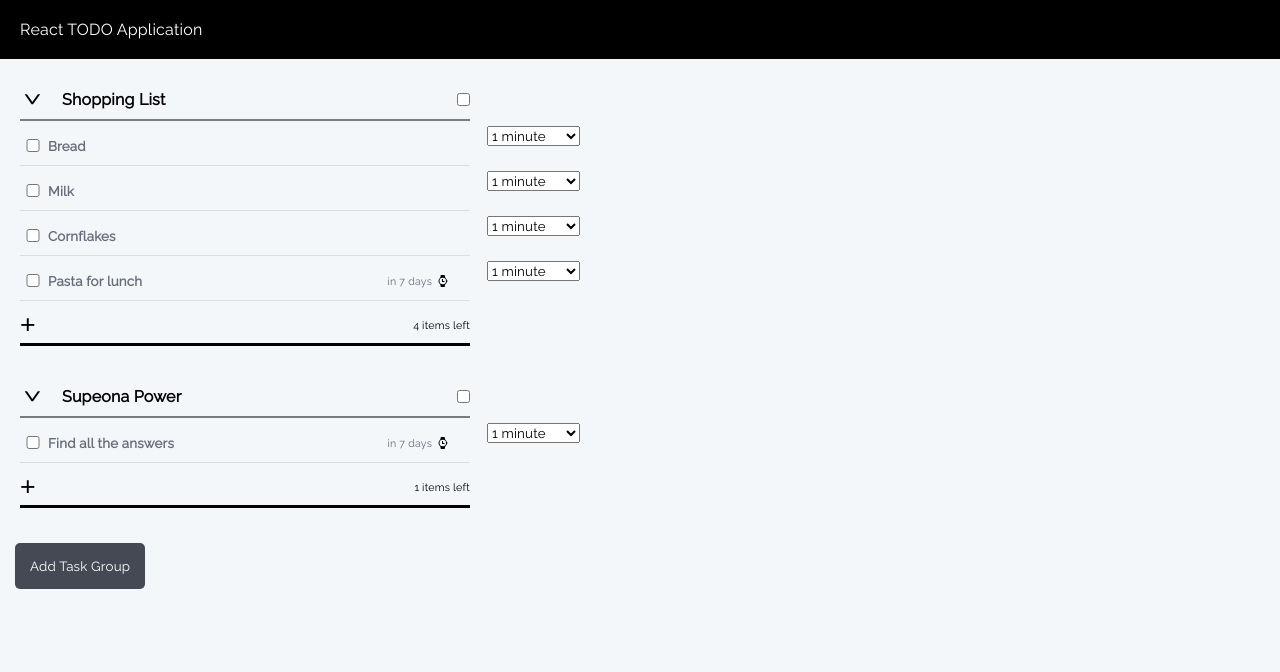
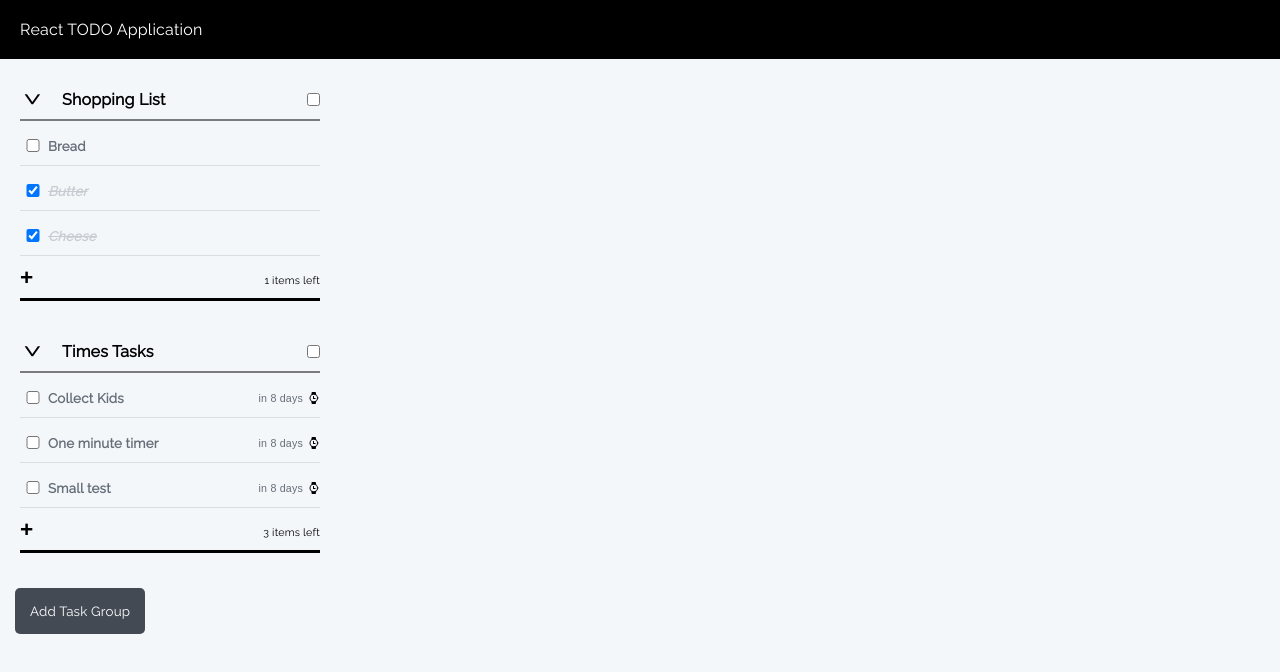
Before and after one commit to dhenniga/react-todo, a React (Create React App) app: page / in a window 1280 px wide. Shown: the top 672 px of the page. Built offline with nearby package versions, Linux system fonts and the light colour scheme; data requests are answered from the project's data file.

Commit message:
Added modal for time entry

```diff
--- a/src/App.css
+++ b/src/App.css
@@ -1,4 +1,3 @@
-
 @font-face {
   font-family: rs_thin;
   src: url(./fonts/roboto_slab/thin.ttf);
@@ -55,4 +54,5 @@
   font-family: rw_regular;
   font-weight: 100;
   letter-spacing: 0.2px;
+  /* box-shadow: inset 0 0 0 1px rgba(0,0,0,0.1); */
 }
--- a/src/App.js
+++ b/src/App.js
@@ -58,7 +58,8 @@ const App = () => {
                 text,
                 isChecked,
                 dateCreated,
-                dateToBeCompleted
+                dateToBeCompleted,
+                taskCompletedTime
               }, key) =>
 
                 <Task
@@ -69,6 +70,7 @@ const App = () => {
                   updateTasks={updateTasks}
                   dateCreated={dateCreated}
                   dateToBeCompleted={dateToBeCompleted}
+                  taskCompletedTime={taskCompletedTime}
                 />
 
               )(node)
--- a/src/app.styled.js
+++ b/src/app.styled.js
@@ -6,7 +6,10 @@ export const AddTask = styled.button`
   padding: 0px;
   border: 0px;
   font-family: sans-serif;
-  font-size: 20pt;
+  position: relative;
+  top: -2px;
+  font-weight: 600;
+  font-size: 17pt;
   cursor: pointer;
   background-color: transparent;
   transition: transform 0.5s cubic-bezier(0,0,0,1);
--- /dev/null
+++ b/src/buttons/delete.jsx
@@ -0,0 +1,33 @@
+import React from "react";
+import styled from "styled-components";
+
+const Button = styled.button`
+  border: none;
+  width: 16px;
+  height: 16px;
+  margin: 0px;
+  margin-left: 5px;
+  outline: 0px;
+  padding: 0px;
+  cursor: pointer;
+  opacity: 1;
+  background-color: transparent;
+  transition: 0.3s cubic-bezier(0,0,0,1);
+  transition-property: opacity, transform;
+
+  &:hover {
+    transform: scale(1.1);
+  }
+`;
+
+const DeleteButton = ({ handleClick }) =>
+  <Button
+    onClick={handleClick}>
+    <svg
+      width="16"
+      height="16">
+      <path d="M8 1a7 7 0 100 14A7 7 0 008 1zm2.421 10.467L8.005 9.074 5.603 11.5l-1.07-1.069 2.395-2.425L4.5 5.603l1.07-1.069 2.423 2.393L10.388 4.5l1.079 1.079-2.392 2.415 2.425 2.394z" fill="red" />
+    </svg>
+  </Button>
+
+export default DeleteButton
--- a/src/task-group/task-group.styled.js
+++ b/src/task-group/task-group.styled.js
@@ -2,7 +2,7 @@ import styled from "styled-components";
 
 export const Container = styled.div`
   text-align: left;
-  width: 450px;
+  width: 300px;
   padding: 10px;
   margin: 10px;
   position: relative;
@@ -24,7 +24,7 @@ export const Input = styled.input`
   text-overflow: ellipsis;
   overflow: hidden;
   white-space: nowrap;
-  margin-right: 40px;
+  margin-right: 15px;
   user-select: none;
   background-color: transparent;
   border: none;
--- a/src/task/task.js
+++ b/src/task/task.js
@@ -1,14 +1,8 @@
-import React, { useState } from "react";
+import React, { useState, useEffect, useRef } from "react";
 import useTask from "../useTask";
 import Time from "../time/time";
-
-import {
-  Container,
-  Checkbox,
-  Input,
-  DeleteButton,
-  SettingsContainer
-} from "./task.styled";
+import { Container, Checkbox, Input, SettingsContainer, TimeContainer, StyledMoment, TimePassingBar } from "./task.styled";
+import DeleteButton from "../buttons/delete";
 
 const Expression = ({
   id,
@@ -16,16 +10,56 @@ const Expression = ({
   isChecked,
   updateTasks,
   dateCreated,
-  dateToBeCompleted
+  dateToBeCompleted,
+  taskCompletedTime
 }) => {
 
   const {
     toggleTask,
     deleteTask,
-    renameTask
+    renameTask,
+    calculateRemainingPercentage
   } = useTask(updateTasks);
 
+
+  let percentageRemaining = calculateRemainingPercentage(dateCreated, dateToBeCompleted);
+
+  const barRef = useRef();
   const [isActive, setIsActive] = useState(isChecked);
+  const [percentage, setPercentage] = useState(percentageRemaining);
+
+  const gradientColours = () => {
+
+    let res;
+
+    const colors = [
+      "transparent",
+      "YellowGreen",
+      "Orange",
+      "OrangeRed",
+      "Red"
+    ];
+
+    if (percentage >= 0 && percentage < 75) { res = colors[1]; }
+    else if (percentage > 75 && percentage < 85) { res = colors[2]; }
+    else if (percentage > 85 && percentage < 95) { res = colors[3]; }
+    else if (percentage > 95 && percentage < 100) { res = colors[4]; }
+    else if (percentage > 100) { res = "transparent"; } else { res = colors[0] }
+    barRef.current.style.backgroundColor = res;
+  }
+
+  useEffect(() => {
+
+    if (percentage >= 105 || !dateToBeCompleted || taskCompletedTime) { return "" };
+
+    const intervalId = setInterval(() => {
+      setPercentage(calculateRemainingPercentage(dateCreated, dateToBeCompleted));
+      gradientColours();
+    }, 1000);
+
+    return () => clearInterval(intervalId);
+
+  });
 
   return (
 
@@ -43,15 +77,29 @@ const Expression = ({
       <Input
         type="text"
         checked={isActive}
-        onBlur={event =>
-          renameTask(
-            id,
-            event.target.value
-          )}
+        onBlur={event => renameTask(id, event.target.value)}
         defaultValue={text}
         onChange={() => { }}
         placeholder="Enter task name..."
       />
+
+      {
+        dateToBeCompleted &&
+        <TimeContainer>
+
+          <StyledMoment
+            interval={60000}
+            to={dateToBeCompleted}
+          />
+
+          <svg
+            width="12"
+            height="12">
+            <path d="M6 6h1.5v.999H5.003v-3H6zm4.5-.501h-.533a4.134 4.134 0 00-1.323-2.546C8 2.37 8.027 1.83 7.715 0H3.788c-.315 1.83-.286 2.37-.93 2.953a4.128 4.128 0 00.002 6.125c.64.584.616 1.134.927 2.922h3.927c.31-1.788.286-2.34.927-2.922a4.136 4.136 0 001.33-2.577h.53zm-4.748 3.75a3.25 3.25 0 110-6.5 3.25 3.25 0 010 6.5z" />
+          </svg>
+
+        </TimeContainer>
+      }
 
       <SettingsContainer>
 
@@ -60,14 +108,19 @@ const Expression = ({
           dateCreated={dateCreated}
           dateToBeCompleted={dateToBeCompleted}
           updateTasks={updateTasks}
+          taskCompletedTime={taskCompletedTime}
         />
 
         <DeleteButton
-          onClick={() => deleteTask(id)}>
-          x
-      </DeleteButton>
+          handleClick={() => deleteTask(id)}
+        />
 
       </SettingsContainer>
+
+      <TimePassingBar
+        percentage={percentage}
+        ref={barRef}
+      />
 
     </Container >
 
--- a/src/task/task.styled.js
+++ b/src/task/task.styled.js
@@ -1,21 +1,26 @@
 import styled, { css } from "styled-components";
+import Moment from "react-moment";
 
-export const DeleteButton = styled.button`
-  background-color: red;
-  height: 16px;
-  width: 16px;
-  border-radius: 3px;
-  border: none;
-  outline: 0px;
-  color: white;
-  cursor: pointer;
-  font-family: sans-serif;
-  text-align: center;
-  line-height: 0px;
-  font-weight: 400;
-  font-size: 9pt;
-  opacity: 0;
-  transition: opacity 0.3s cubic-bezier(0,0,0,1);
+export const StyledMoment = styled(Moment)`
+   font-size: 8pt;
+    font-weight: 400;
+    font-family: sans-serif;
+    color: #656d78;
+    margin-right: 5px;
+`;
+
+export const TimeContainer = styled.div`
+display: grid;
+    grid-template-columns: 1fr 12px;
+    align-items: center;`;
+
+export const SettingsContainer = styled.div`
+  display: none;
+  grid-template-columns: 1fr max-content max-content;;
+  align-items: center;
+  overflow: hidden;
+  width: 0px;
+  margin-left: 20px;
 `;
 
 export const Container = styled.div`
@@ -32,8 +37,14 @@ export const Container = styled.div`
 
   &:hover {
     border-bottom-color: #656d78;
-    ${DeleteButton} {
-      opacity: 1 !important;
+    ${SettingsContainer} {
+      display: grid;
+      width: fit-content !important;
+      grid-template-columns: 1fr max-content max-content !important;
+    }
+
+    ${TimeContainer} {
+      display: none;
     }
   }
 `;
@@ -46,7 +57,7 @@ export const Input = styled.input`
   background-color: transparent;
   border: 0px;
   outline: 0px;
-  width: calc(100% - 35px);
+  width: calc(100% - 10px);
   text-overflow: ellipsis;
   white-space: nowrap;
 
@@ -66,8 +77,15 @@ export const Checkbox = styled.input`
   margin: auto 0px;
 `;
 
-export const SettingsContainer = styled.div`
-  display: grid;
-  grid-template-columns: 1fr max-content max-content;
-  align-items: center;
+export const TimePassingBar = styled.div`
+  height: 3px;
+  max-width: 100%;
+  transition: 1s cubic-bezier(0.5,0.5,0.5,0.5);
+  transition-property: background-color, width;
+  width: ${props => props.percentage}%;
+  position: absolute;
+  bottom: -1px;
+  left: 0;
+  pointer-events: none;
+  z-index: 0
 `;
--- a/src/time/time.jsx
+++ b/src/time/time.jsx
@@ -1,120 +1,67 @@
-import React, { Fragment, useState, useEffect } from "react";
+import React, { Fragment, useState } from "react";
 import useTask from "../useTask";
-import Moment from "react-moment";
 import moment from "moment";
+import styled from "styled-components";
 
-let barRef = null;
+const Button = styled.button`
+  border: 0px;
+  background-color: transparent;
+  margin: 0px 5px;
+  padding: 0;
+  height: 16px;
+  width: 16px;
+`;
+
+const TimeContainerBackground = styled.div`
+  background-color: rgba(0,0,0,0.5);
+  height: 100vh;
+  width: 100vw;
+  position: fixed;
+  top: 0;
+  left: 0;
+  display: grid;
+  justify-content: center;
+  align-items: center;
+`;
+
 
 const Time = ({
   id,
-  dateCreated,
-  dateToBeCompleted,
   updateTasks
 }) => {
 
+  const [isOpen, setIsOpen] = useState(false);
+
   const {
-    calculateRemainingPercentage,
     updateDateToBeCompleted
   } = useTask(updateTasks);
-
-  let percentageRemaining = calculateRemainingPercentage(dateCreated, dateToBeCompleted);
-
-  const [percentage, setPercentage] = useState(percentageRemaining);
-
-  const gradientColours = () => {
-
-    const colors = [
-      "transparent",
-      "YellowGreen",
-      "DarkOrange",
-      "OrangeRed",
-      "Red"
-    ];
-
-    let res;
-
-    if (percentage >= 0 && percentage < 75) { res = colors[1]; }
-    else if (percentage > 75 && percentage < 85) { res = colors[2]; }
-    else if (percentage > 85 && percentage < 95) { res = colors[3]; }
-    else if (percentage > 95 && percentage < 100) { res = colors[4]; }
-    else if (percentage > 100) { res = "transparent"; } else { res = colors[0] }
-    // console.log(res);
-    // console.log(percentage)
-    barRef.style.backgroundColor = res;
-  }
-
-  useEffect(() => {
-
-    if (percentage >= 105 || !dateToBeCompleted) { return "" };
-
-    const intervalId = setInterval(() => {
-      setPercentage(calculateRemainingPercentage(dateCreated, dateToBeCompleted));
-      gradientColours();
-    }, 1000);
-
-    return () => clearInterval(intervalId);
-
-  });
-
-
-
 
   return (
 
     <Fragment>
 
-      <div
-        style={{
-          display: "grid",
-          gridTemplateColumns: "1fr max-content max-content",
-          alignItems: "center"
-        }}>
+      <Button
+        onClick={() => setIsOpen(!isOpen)}>
+
+        <svg
+          width="16"
+          height="16"
+          clip-rule="evenodd"
+          fill-rule="evenodd">
+          <path d="M12.086 1.583c-.552 0-1.105.156-1.586.469a7.035 7.035 0 014.033 4.03 2.913 2.913 0 00-2.447-4.499M8 13.25a4.673 4.673 0 01-4.667-4.667A4.673 4.673 0 018 3.916a4.673 4.673 0 014.668 4.667A4.673 4.673 0 018 13.25m5.835-4.667a5.834 5.834 0 10-11.67 0c0 2.518 1.802 5.834 5.835 5.834 4.043 0 5.835-3.321 5.835-5.834m-12.367-2.5a2.913 2.913 0 014.031-4.031 7.022 7.022 0 00-4.031 4.031m7.114 2.5V5.666H7.416V9.75h3.5V8.583z" />
+        </svg>
+
+      </Button>
 
 
-
-        {
-          dateToBeCompleted &&
-          <Fragment>
-            <Moment
-              interval={60000}
-              style={{
-                // position: "relative",
-                fontSize: "8pt",
-                // top: "9px",
-                color: "#656d78",
-                marginRight: "5px"
-              }}
-              to={dateToBeCompleted}
-            />
-
-            <svg
-              width="12"
-              height="12"
-              style={{
-                marginRight: "5px"
-              }}>
-              <path d="M6 6h1.5v.999H5.003v-3H6zm4.5-.501h-.533a4.134 4.134 0 00-1.323-2.546C8 2.37 8.027 1.83 7.715 0H3.788c-.315 1.83-.286 2.37-.93 2.953a4.128 4.128 0 00.002 6.125c.64.584.616 1.134.927 2.922h3.927c.31-1.788.286-2.34.927-2.922a4.136 4.136 0 001.33-2.577h.53zm-4.748 3.75a3.25 3.25 0 110-6.5 3.25 3.25 0 010 6.5z" />
-            </svg>
-          </Fragment>
-        }
-
-      </div>
-
+      {isOpen && <TimeContainerBackground>
 
         <select
-        style={{
-          position: "absolute",
-          top: 0,
-          right: "-110px",
-          zIndex: 2000
-        }}
           onChange={event => {
-          console.log(event.target.value);
-          return (updateDateToBeCompleted(
-            id,
-            event.target.value
-          ))
+            setIsOpen(false);
+            return (updateDateToBeCompleted(id, event.target.value))
           }}>
+          <option disabled selected value>select a time</option>
           <option value={new Date(moment().add('minutes', 1))}>1 minute</option>
           <option value={new Date(moment().add('minutes', 5))}>5 minutes</option>
           <option value={new Date(moment().add('minutes', 10))}>10 minutes</option>
@@ -126,26 +73,12 @@ const Time = ({
           <option value={new Date(moment().add('minutes', 120))}>2 hours</option>
         </select>
 
-
-      <div
-        ref={elem => (barRef = elem)}
-        style={{
-          height: "3px",
-          maxWidth: "100%",
-          transition: "1s cubic-bezier(0.5,0.5,0.5,0.5)",
-          transitionProperty: "background-color, width",
-          width: `${percentage}%`,
-          position: "absolute",
-          bottom: "-1px",
-          left: 0,
-          pointerEvents: "none",
-          zIndex: 0
-        }}
-      />
+      </TimeContainerBackground>}
 
     </Fragment>
 
   )
-}
+
+};
 
 export default Time;
--- a/src/useTask.js
+++ b/src/useTask.js
@@ -1,7 +1,7 @@
 import axios from "axios";
 import { converter } from "./app.service";
 import { v4 as uuidv4 } from 'uuid';
-import { map, reduce, values, keys, mapAccumRight } from "ramda";
+import { map, reduce, values, keys } from "ramda";
 import moment from "moment";
 
 const useTask = updateTasks => {
@@ -25,7 +25,8 @@ const useTask = updateTasks => {
       "group": rootKey,
       "isChecked": false,
       "dateCreated": moment(),
-      "dateToBeCompleted": ""
+      "dateToBeCompleted": "",
+      "taskCompletedTime": ""
     })
       .then(getTasks().then(updateTasks));
 
@@ -38,7 +39,8 @@ const useTask = updateTasks => {
       "group": "",
       "isChecked": false,
       "dateCreated": moment(),
-      "dateToBeCompleted": ""
+      "dateToBeCompleted": "",
+      "taskCompletedTime": ""
     })
       .then(getTasks().then(updateTasks));
 
@@ -53,8 +55,14 @@ const useTask = updateTasks => {
   const toggleTask = (id, state) =>
     api.patch(
       `/tasks/${id}`,
-      { isChecked: !state })
+      {
+        isChecked: !state,
+        taskCompletedTime: !state
+          ? moment()
+          : ""
+      })
       .then(getTasks().then(updateTasks));
+
 
   /////////////////////////////
 
@@ -115,7 +123,6 @@ const useTask = updateTasks => {
     const startDate = new Date(dateCreated);
     const endDate = new Date(dateToBeCompleted);
     const marp = (new Date() - startDate) / (endDate - startDate) * 100;
-    console.log(marp.toFixed(2));
     return marp.toFixed(2);
   }
 
--- a/stub-data.json
+++ b/stub-data.json
@@ -1,44 +1,58 @@
 {
   "tasks": [
     {
-      "id": "8976c2e1-1bec-4255-98a6-4704a5238c46",
+      "id": "203bae18-56e8-4f7b-909c-97f1ef8490fd",
       "text": "Bread",
       "group": "Shopping List",
       "isChecked": false,
-      "dateCreated": "2020-12-05T23:36:36.667Z",
-      "dateToBeCompleted": ""
+      "dateCreated": "2020-12-07T00:07:35.689Z",
+      "dateToBeCompleted": "",
+      "taskCompletedTime": ""
     },
     {
-      "id": "ae5b7aa9-870a-44e5-a2e0-83231c4eb816",
-      "text": "Milk",
+      "id": "573a77a8-4a9c-4ec4-9420-680500ec8983",
+      "text": "Butter",
       "group": "Shopping List",
-      "isChecked": false,
-      "dateCreated": "2020-12-05T23:36:59.192Z",
-      "dateToBeCompleted": ""
+      "isChecked": true,
+      "dateCreated": "2020-12-07T00:07:39.644Z",
+      "dateToBeCompleted": "",
+      "taskCompletedTime": "2020-12-07T00:25:36.357Z"
     },
     {
-      "id": "4b6d36ff-3e9b-45fb-a979-9afb0f6751e4",
-      "text": "Cornflakes",
+      "id": "8723f0e4-f67c-4952-905f-21eca822a1c6",
+      "text": "Cheese",
       "group": "Shopping List",
-      "isChecked": false,
-      "dateCreated": "2020-12-05T23:37:12.228Z",
-      "dateToBeCompleted": ""
+      "isChecked": true,
+      "dateCreated": "2020-12-07T00:07:43.795Z",
+      "dateToBeCompleted": "",
+      "taskCompletedTime": "2020-12-07T00:25:37.106Z"
     },
     {
-      "id": "517d8c1f-0450-447e-adf3-36262f3d2873",
-      "text": "Find all the answers",
-      "group": "Supeona Power",
+      "id": "3fb51c78-256e-4f0c-94e5-99a022400b99",
+      "text": "Collect Kids",
+      "group": "Times Tasks",
       "isChecked": false,
-      "dateCreated": "2020-12-06T00:23:22.120Z",
-      "dateToBeCompleted": "Sun Dec 06 2020 00:28:19 GMT+0000 (Greenwich Mean Time)"
+      "dateCreated": "2020-12-07T00:08:08.584Z",
+      "dateToBeCompleted": "Mon Dec 07 2020 01:08:05 GMT+0000 (Greenwich Mean Time)",
+      "taskCompletedTime": ""
     },
     {
-      "id": "9b224905-fd66-4bdc-b5e3-7338be427b06",
-      "text": "Pasta for lunch",
-      "group": "Shopping List",
+      "id": "156a59d0-5b44-40fa-b786-c9d91122a1b1",
+      "text": "One minute timer",
+      "group": "Times Tasks",
       "isChecked": false,
-      "dateCreated": "2020-12-06T00:26:32.512Z",
-      "dateToBeCompleted": "Sun Dec 06 2020 01:26:28 GMT+0000 (Greenwich Mean Time)"
+      "dateCreated": "2020-12-07T00:08:23.282Z",
+      "dateToBeCompleted": "Mon Dec 07 2020 00:09:21 GMT+0000 (Greenwich Mean Time)",
+      "taskCompletedTime": ""
+    },
+    {
+      "id": "22d07858-38bb-4d70-851f-f6f90295be87",
+      "text": "Small test",
+      "group": "Times Tasks",
+      "isChecked": false,
+      "dateCreated": "2020-12-07T00:26:14.800Z",
+      "dateToBeCompleted": "Mon Dec 07 2020 00:41:13 GMT+0000 (Greenwich Mean Time)",
+      "taskCompletedTime": ""
     }
   ]
 }
```
Lines whose indentation alone changed are shown as unchanged.
